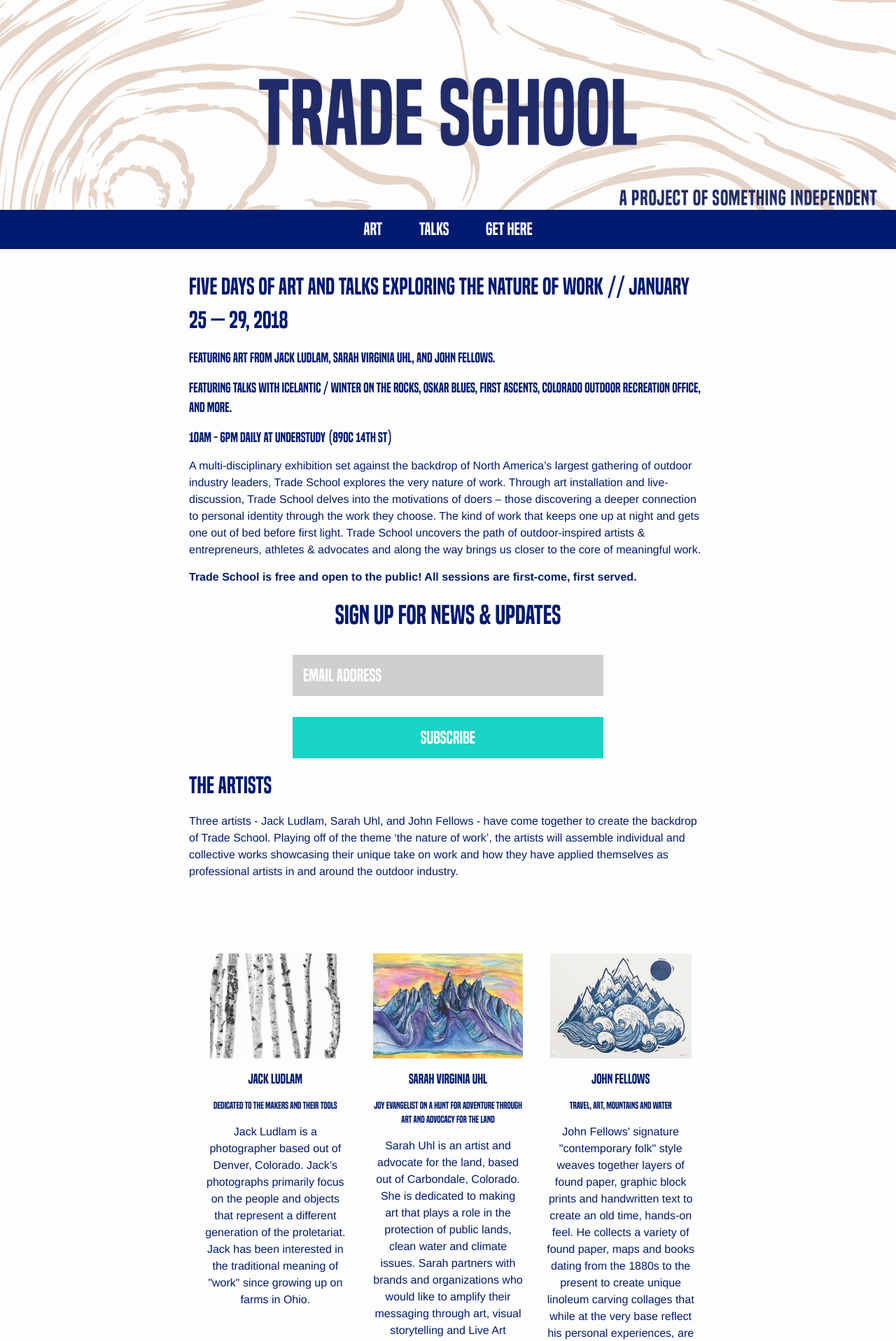
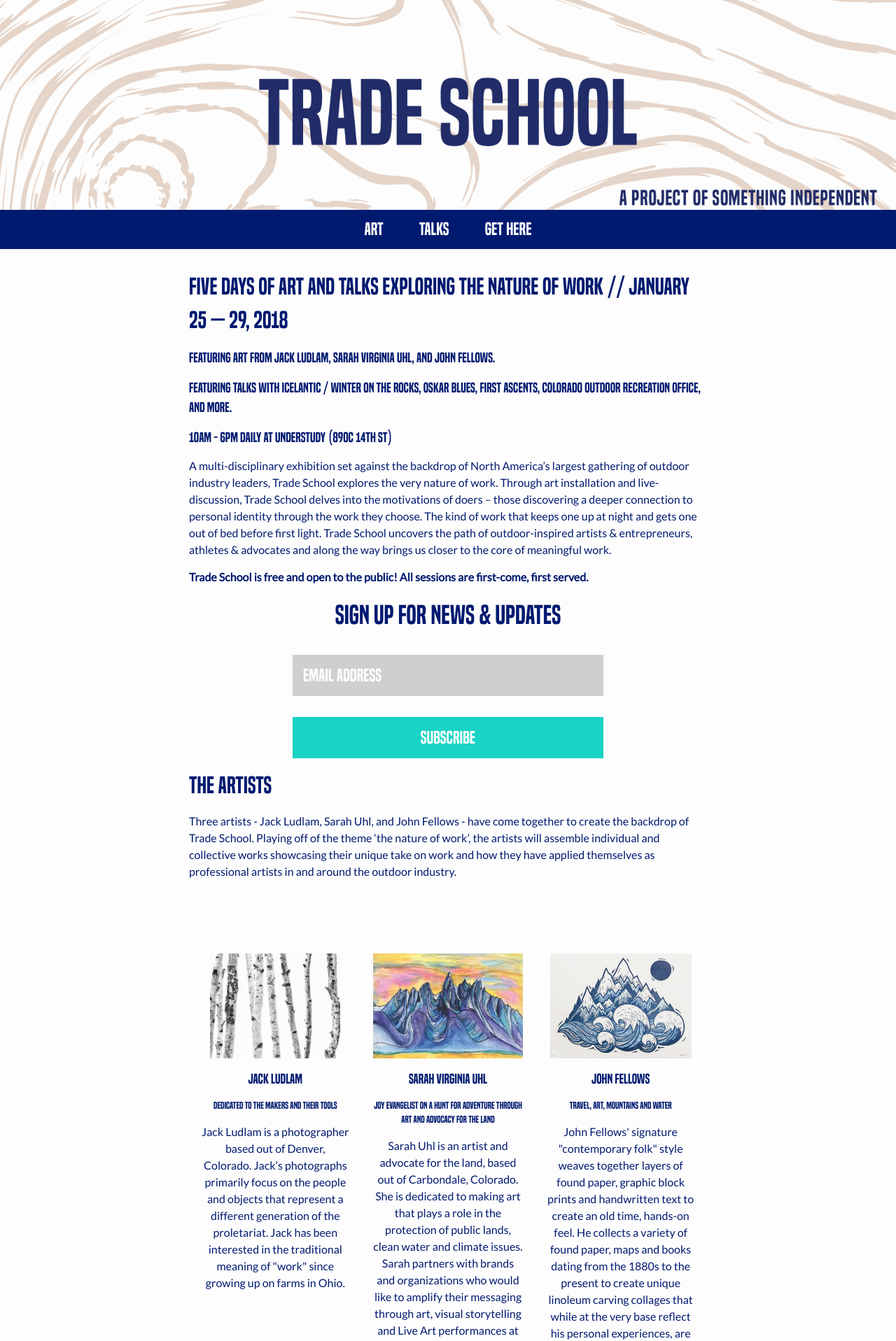
Before and after one commit to somethingindependent/tradeschool, a Jekyll site: the page built from index.md, in a window 1280 px wide. Shown: the top 1917 px of the page at 70% size. Built offline with Jekyll 4.4.1, drawn with Linux system fonts in a browser that asks for light colours; our own code applies the rules of GitHub Pages for plain Markdown files.

Commit message:
Use Lato for the secondary font

```diff
--- a/_sass/minima.scss
+++ b/_sass/minima.scss
@@ -7,6 +7,10 @@
   ratio: 1.5
 );
 
+// Fonts
+@import "tradeschool/built_titling";
+@import url('https://fonts.googleapis.com/css?family=Lato');
+
 // Custom color scheme
 $navy-color: #001A70 !default;
 $aqua-color: #19D3C5 !default;
@@ -15,7 +19,7 @@
 
 
 // Define defaults for each variable.
-$base-font-family: "Helvetica Neue", Arial, sans-serif !default;
+$base-font-family: "Lato", Arial, sans-serif !default;
 $base-font-size:   16px !default;
 $base-font-weight: 400 !default;
 $small-font-size:  $base-font-size * 0.875 !default;
@@ -61,7 +65,6 @@
 
 // Import partials.
 @import
-  "tradeschool/built_titling",
   "minima/base",
   "minima/layout"
 ;
```
